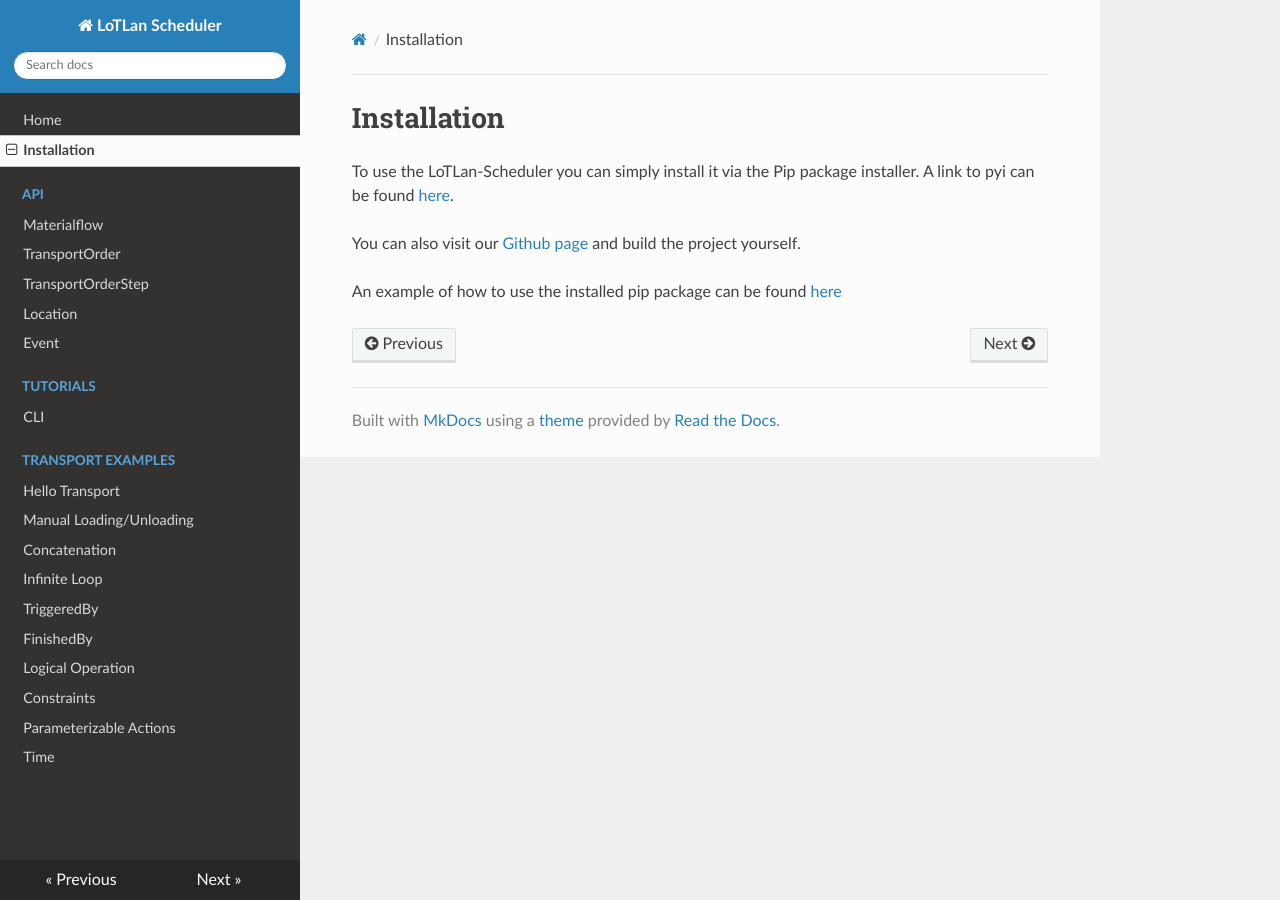
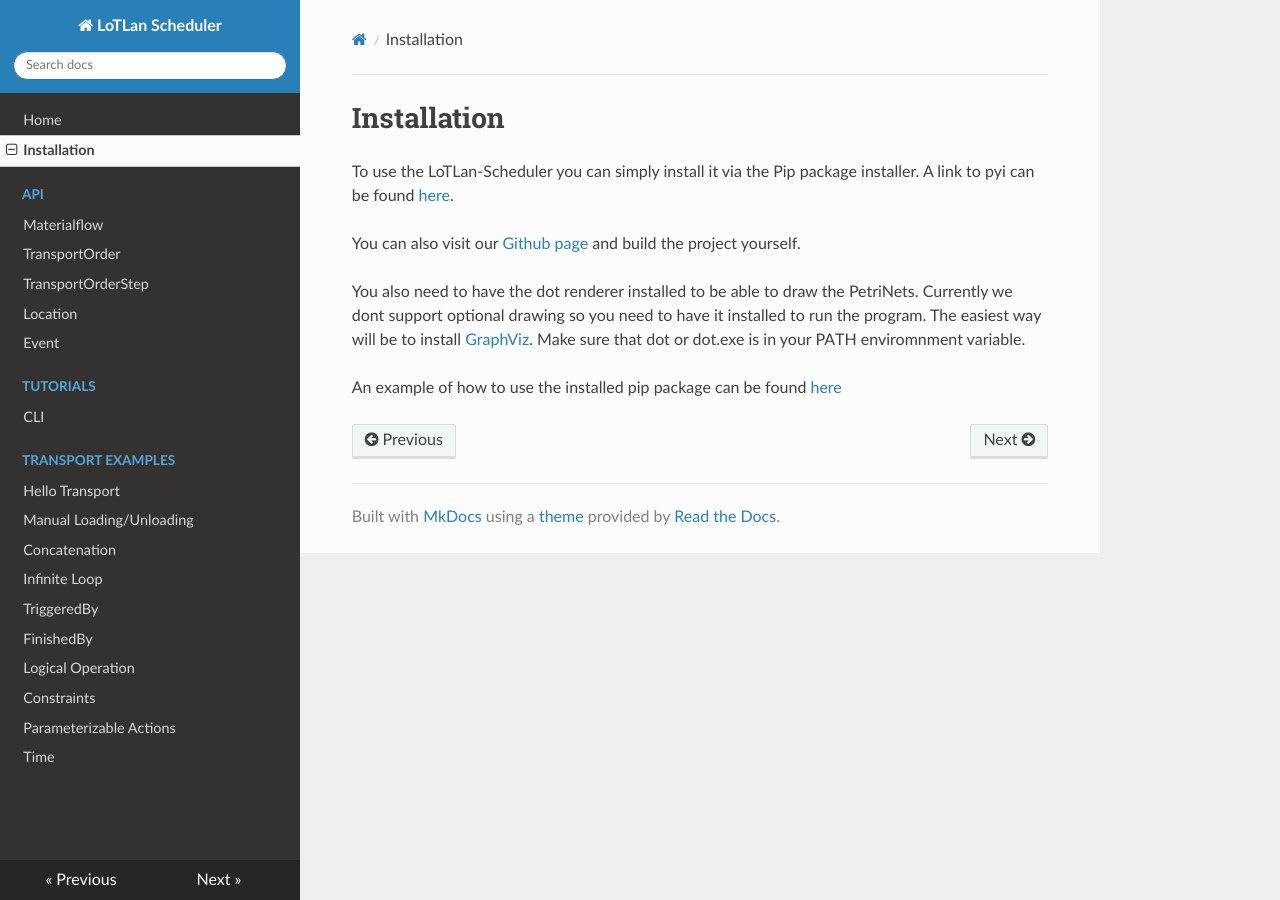
Before and after one commit to iml130/lotlan-scheduler, an MkDocs documentation site: the page built from docs/install.md, in a window 1280 px wide. Built offline with MkDocs 1.6.1, drawn with Linux system fonts in a browser that asks for light colours; nearby versions of some CDN libraries.

Commit message:
Add a dot/graphviz section to install instruction

```diff
--- a/docs/install.md
+++ b/docs/install.md
@@ -5,4 +5,8 @@ A link to pyi can be found [here](https://pypi.org/project/Lotlan-Scheduler/).
 
 You can also visit our [Github page](https://github.com/iml130/lotlan-scheduler) and build the project yourself.
 
+You also need to have the dot renderer installed to be able to draw the PetriNets. Currently we dont support optional drawing
+so you need to have it installed to run the program. The easiest way will be to install [GraphViz](https://graphviz.org/).
+Make sure that dot or dot.exe is in your PATH enviromnment variable.
+
 An example of how to use the installed pip package can be found [here](./tutorials/cli.md)
```
